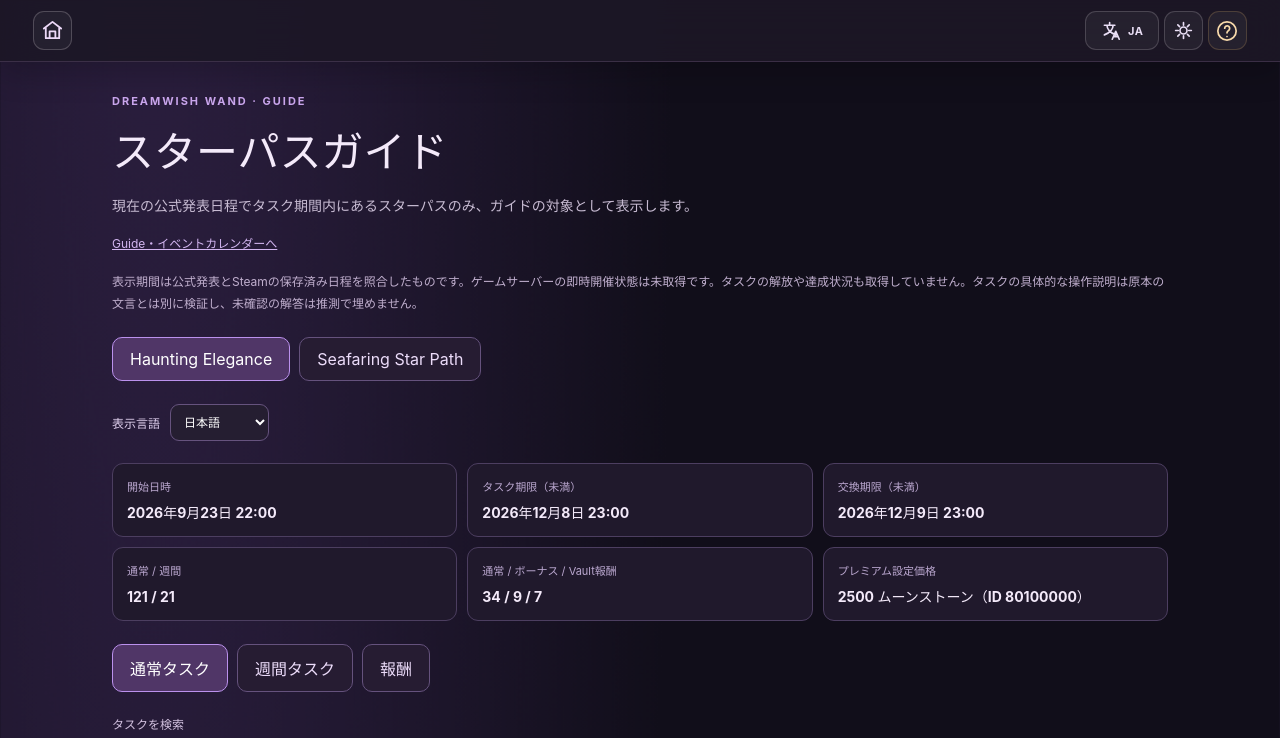
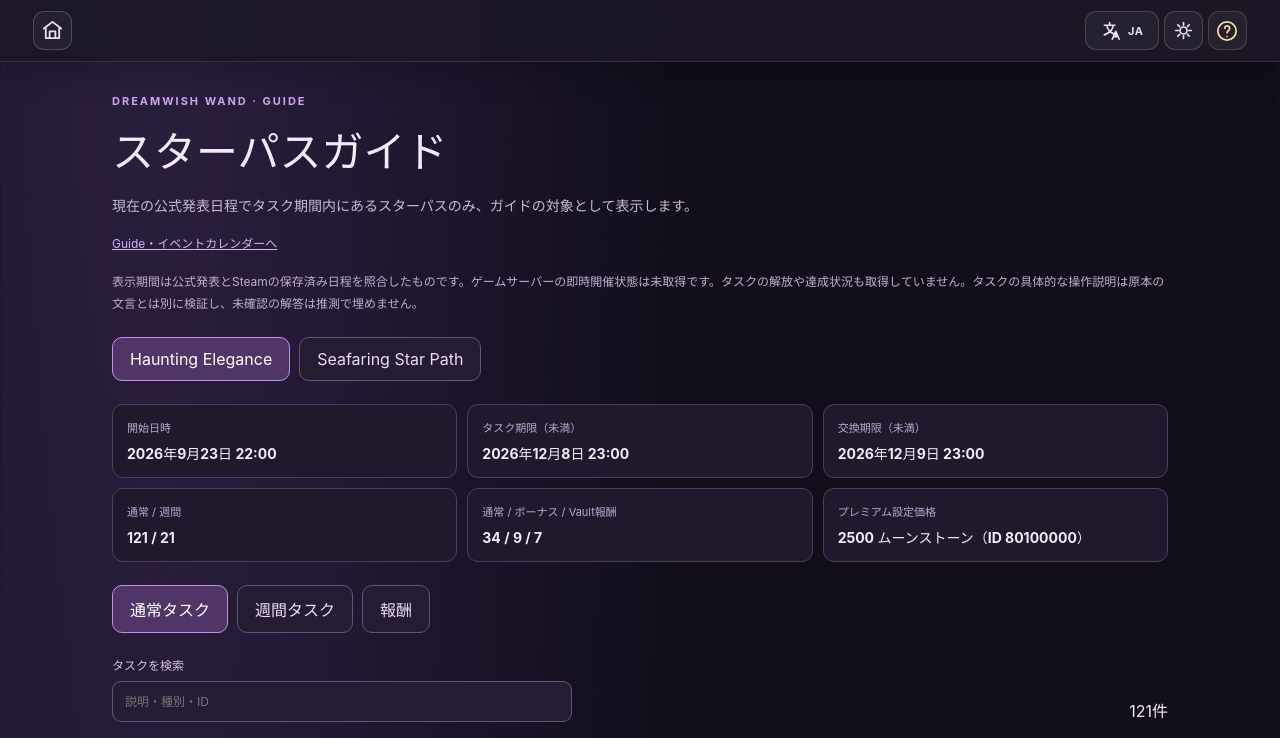
Before and after one commit to DreamwishWand/Wand, a SvelteKit app: page /guide/star-path in a window 1280 px wide. Shown: the top 738 px of the page. Built offline with nearby package versions, Linux system fonts and the light colour scheme.

Commit message:
feat(guide): drive game record language from global header selector

```diff
--- a/src/routes/guide/star-path/+page.svelte
+++ b/src/routes/guide/star-path/+page.svelte
@@ -1,6 +1,7 @@
 <script lang="ts">
   import {onMount} from 'svelte';
   import {base} from '$app/paths';
+  import {watchWandLanguage} from '$lib/ui/preferences';
   import {autoAppend} from '$lib/ui/auto-append';
   import {loadPublicStarpath} from '$lib/guide/public-starpath.mjs';
   import {loadStarpathWeeklyLocales,starpathWeeklyDescription} from '$lib/guide/public-starpath-locales.mjs';
@@ -12,7 +13,6 @@
 
   let catalog:any=null, weeklyLocales:any=null, dailyLocales:any=null, rewardExtras:any=null, publicMedia:any=null, error='', loading=true;
   let locale='ja';
-  const languages=[['ja','日本語'],['en','English'],['fr','Français'],['it','Italiano'],['de','Deutsch'],['es-ES','Español'],['pt-BR','Português'],['zh-CN','简体中文']];
   let selectedId='HauntingElegance2026';
   let now=Date.now();
   let tab:'tasks'|'weekly'|'rewards'='tasks';
@@ -61,10 +61,11 @@
     finally{loading=false;}
   }
   onMount(()=>{
+    const unwatch=watchWandLanguage(next=>locale=next);
     now=Date.now();
     const clock=setInterval(()=>{now=Date.now()},60000);
     void load();
-    return ()=>clearInterval(clock);
+    return ()=>{unwatch();clearInterval(clock);};
   });
 </script>
 
@@ -91,7 +92,6 @@
         <button class:selected={s.id===season?.id} on:click={()=>changeSeason(s.id)} aria-pressed={s.id===selectedId}>{s.title}</button>
       {/each}
     </div>
-    <label class="language">表示言語 <select bind:value={locale} aria-label="スターパスの表示言語">{#each languages as [code,name]}<option value={code}>{name}</option>{/each}</select></label>
     {#if !availableSeasons.length}<p role="status">現在の日程上、タスク期間内と確認できるスターパスはありません。過去の保存キャッシュだけを根拠に開催中とは表示しません。</p>{/if}
     {#if season}
       <section class="summary" aria-label="シーズン情報">
```
